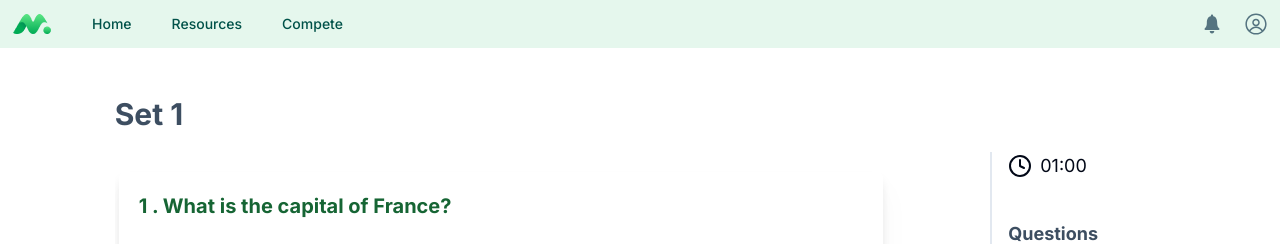
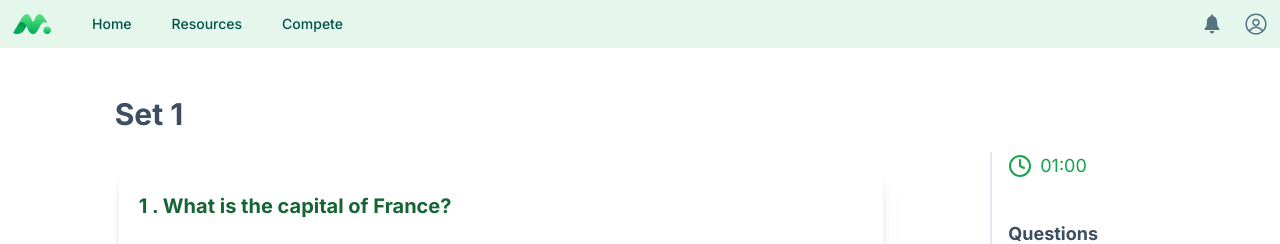
Before and after one commit to Suman196pokhrel/PyroPrep, a Next.js app: page /dashboard/1/1/1 in a window 1280 px wide. Shown: the top 244 px of the page. Built offline with nearby package versions, Linux system fonts and the light colour scheme.

Commit message:
minor ui changes on stat grid

```diff
--- a/components/quiz/QuestionStatGrid.tsx
+++ b/components/quiz/QuestionStatGrid.tsx
@@ -36,7 +36,7 @@ export const QuestionStatGrid = (
 
 
             {/* GRID CONTAINER  */}
-            <div className='grid grid-cols-5 w-full  gap-3 mt-5 max-h-[300px] overflow-x-hidden overflow-y-auto p-2 border-2'>
+            <div className='grid grid-cols-1 md:grid-cols-2 lg:grid-cols-3 xl:grid-cols-5 w-full  gap-3 mt-5 max-h-[300px] overflow-x-hidden overflow-y-auto p-2 border-2'>
                 {data.map((question, index) => (
                     <Button variant={"outline"} key={index}
                         onClick={() => api?.scrollTo(index)}
--- a/components/quiz/QuizTimer.tsx
+++ b/components/quiz/QuizTimer.tsx
@@ -49,8 +49,8 @@ export const QuizTimer = ({ quizTime }: QuizTimerProps) => {
 
     return (
         <div className='flex items-center justify-start gap-2'>
-            <Clock className={` ${timeLeft < 60 ? 'text-red-600' : ''}`} />
-            <p className={`text-lg ${timeLeft < 60 ? 'text-red-600 font-semibold' : ''}`}>
+            <Clock className={` ${timeLeft < 60 ? 'text-red-600' : 'text-green-600'}`} />
+            <p className={`text-lg ${timeLeft < 60 ? 'text-red-600 font-semibold' : 'text-green-600'}`}>
                 {formatTime(timeLeft)}
             </p>
         </div>
```
